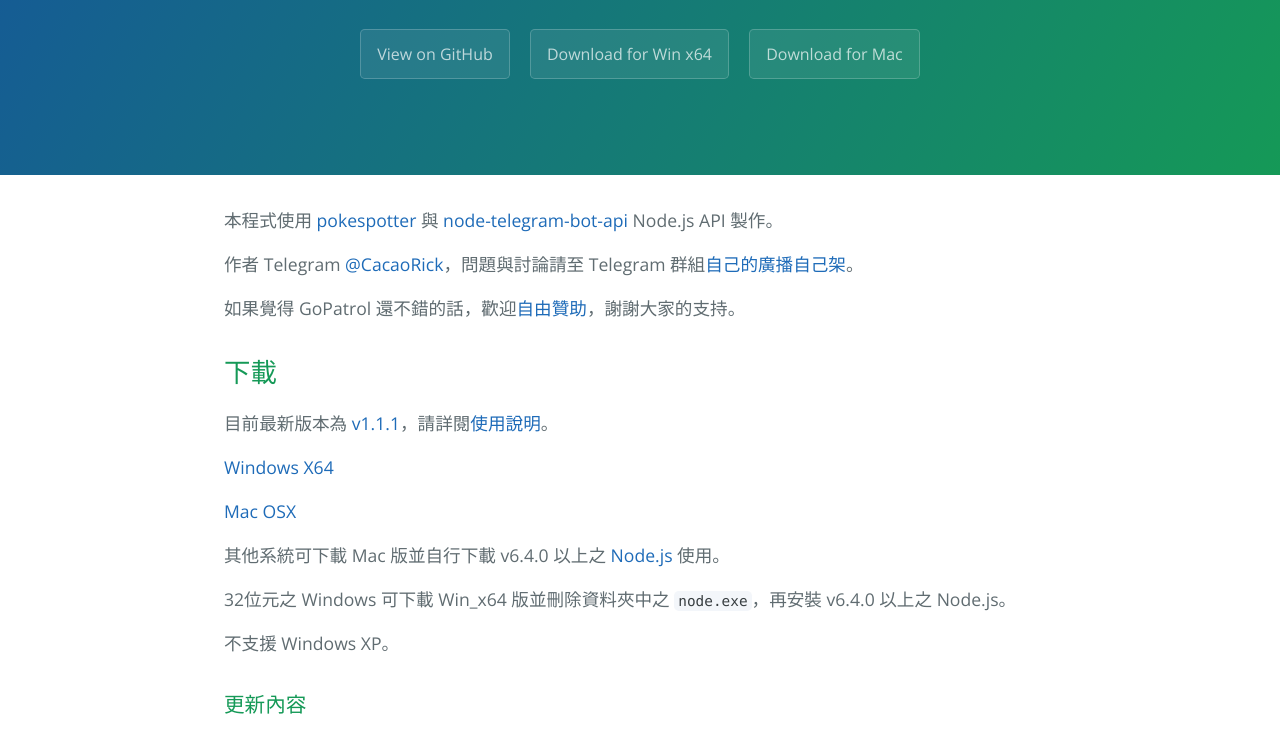
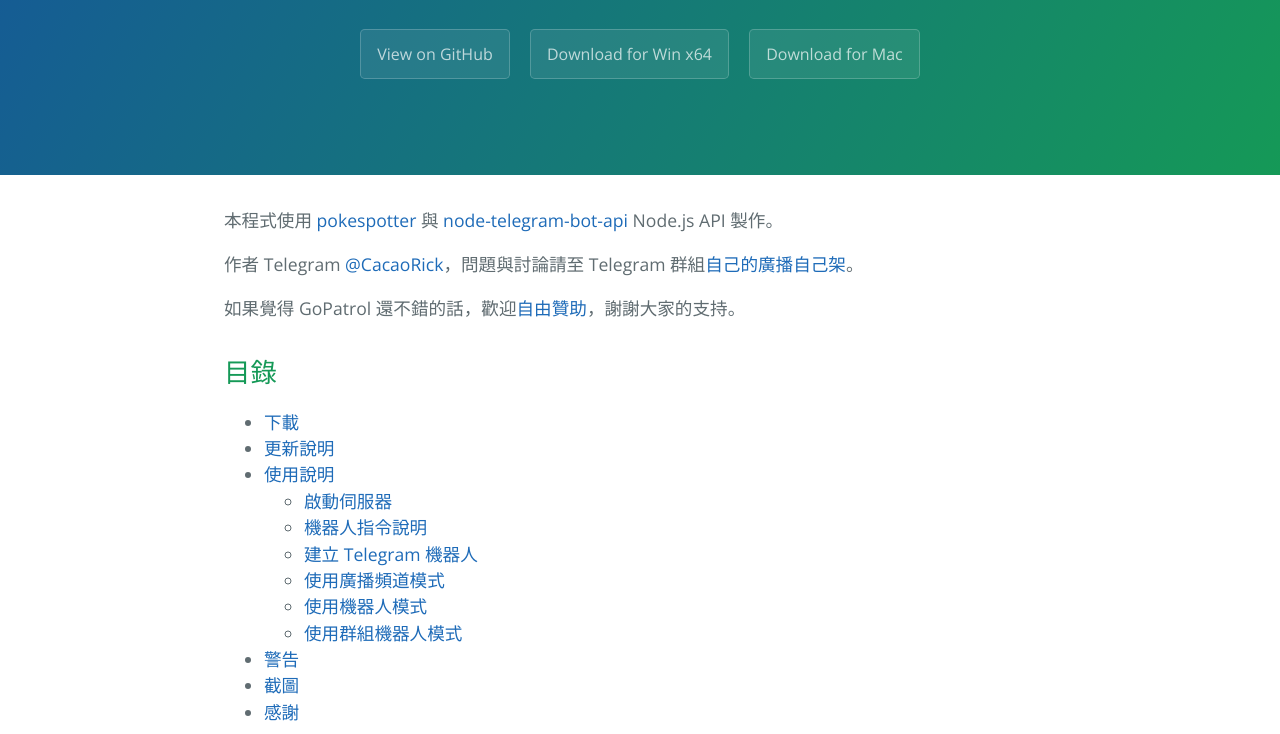
Before and after one commit to CacaoRick/GoPatrol, a plain HTML site: page index.html in a window 1280 px wide. Shown: the part 208-942 px from the top of the page. Drawn offline with nearby package versions, Linux system fonts and the light colour scheme.

Commit message:
做完整的目錄<

```diff
--- a/index.html
+++ b/index.html
@@ -24,6 +24,26 @@
 <p>作者 Telegram <a href="http://telegram.me/CacaoRick">@CacaoRick</a>，問題與討論請至 Telegram 群組<a href="https://telegram.me/joinchat/DoTGVEFiQS0UGIg8atBTWw">自己的廣播自己架</a>。</p>
 
 <p>如果覺得 GoPatrol 還不錯的話，歡迎<a href="http://goo.gl/tUOEKA">自由贊助</a>，謝謝大家的支持。</p>
+
+<h2>
+<a id="目錄" class="anchor" href="#目錄" aria-hidden="true"><span aria-hidden="true" class="octicon octicon-link"></span></a>目錄</h2>
+
+<ul>
+  <li><a href="#%E4%B8%8B%E8%BC%89">下載</a></li>
+  <li><a href="#%E6%9B%B4%E6%96%B0%E5%85%A7%E5%AE%B9">更新說明</a></li>
+  <li><a href="#%E4%BD%BF%E7%94%A8%E8%AA%AA%E6%98%8E">使用說明</a></li>
+  <ul>
+    <li><a href="#%E5%95%9F%E5%8B%95%E4%BC%BA%E6%9C%8D%E5%99%A8">啟動伺服器</a></li>
+    <li><a href="#%E6%A9%9F%E5%99%A8%E4%BA%BA%E6%8C%87%E4%BB%A4%E8%AA%AA%E6%98%8E">機器人指令說明</a></li>
+    <li><a href="#%E5%BB%BA%E7%AB%8B-telegram-%E6%A9%9F%E5%99%A8%E4%BA%BA">建立 Telegram 機器人</a></li>
+    <li><a href="#%E4%BD%BF%E7%94%A8%E5%BB%A3%E6%92%AD%E9%A0%BB%E9%81%93%E6%A8%A1%E5%BC%8F">使用廣播頻道模式</a></li>
+    <li><a href="#%E4%BD%BF%E7%94%A8%E6%A9%9F%E5%99%A8%E4%BA%BA%E6%A8%A1%E5%BC%8F">使用機器人模式</a></li>
+    <li><a href="#%E4%BD%BF%E7%94%A8%E7%BE%A4%E7%B5%84%E6%A9%9F%E5%99%A8%E4%BA%BA%E6%A8%A1%E5%BC%8F">使用群組機器人模式</a></li>
+  </ul>
+  <li><a href="">警告</a></li>
+  <li><a href="#%E6%88%AA%E5%9C%96">截圖</a></li>
+  <li><a href="#%E6%84%9F%E8%AC%9D">感謝</a></li>
+</ul>
 
 <h2>
 <a id="下載" class="anchor" href="#%E4%B8%8B%E8%BC%89" aria-hidden="true"><span aria-hidden="true" class="octicon octicon-link"></span></a>下載</h2>
@@ -110,14 +130,7 @@
 <h2>
 <a id="使用說明" class="anchor" href="#%E4%BD%BF%E7%94%A8%E8%AA%AA%E6%98%8E" aria-hidden="true"><span aria-hidden="true" class="octicon octicon-link"></span></a>使用說明</h2>
 
-<ul>
-<li><a href="#%E5%95%9F%E5%8B%95%E4%BC%BA%E6%9C%8D%E5%99%A8">啟動伺服器</a></li>
-<li><a href="#%E6%A9%9F%E5%99%A8%E4%BA%BA%E6%8C%87%E4%BB%A4%E8%AA%AA%E6%98%8E">機器人指令說明</a></li>
-<li><a href="#%E5%BB%BA%E7%AB%8B-telegram-%E6%A9%9F%E5%99%A8%E4%BA%BA">建立 Telegram 機器人</a></li>
-<li><a href="#%E4%BD%BF%E7%94%A8%E5%BB%A3%E6%92%AD%E9%A0%BB%E9%81%93%E6%A8%A1%E5%BC%8F">使用廣播頻道模式</a></li>
-<li><a href="#%E4%BD%BF%E7%94%A8%E6%A9%9F%E5%99%A8%E4%BA%BA%E6%A8%A1%E5%BC%8F">使用機器人模式</a></li>
-<li><a href="#%E4%BD%BF%E7%94%A8%E7%BE%A4%E7%B5%84%E6%A9%9F%E5%99%A8%E4%BA%BA%E6%A8%A1%E5%BC%8F">使用群組機器人模式</a></li>
-</ul>
+<p>用這個一定有被BAN的風險，使用前自己考慮要不要用，請勿使用主帳號登入！</p>
 
 <h3>
 <a id="啟動伺服器" class="anchor" href="#%E5%95%9F%E5%8B%95%E4%BC%BA%E6%9C%8D%E5%99%A8" aria-hidden="true"><span aria-hidden="true" class="octicon octicon-link"></span></a>啟動伺服器</h3>
@@ -237,11 +250,6 @@
 </ol>
 
 <h2>
-<a id="警告" class="anchor" href="#%E8%AD%A6%E5%91%8A" aria-hidden="true"><span aria-hidden="true" class="octicon octicon-link"></span></a>警告</h2>
-
-<p>用這個一定有被BAN的風險，使用前自己考慮要不要用，請勿使用主帳號登入！</p>
-
-<h2>
 <a id="截圖" class="anchor" href="#%E6%88%AA%E5%9C%96" aria-hidden="true"><span aria-hidden="true" class="octicon octicon-link"></span></a>截圖</h2>
 
 <p>Telegram Desktop</p>
```
